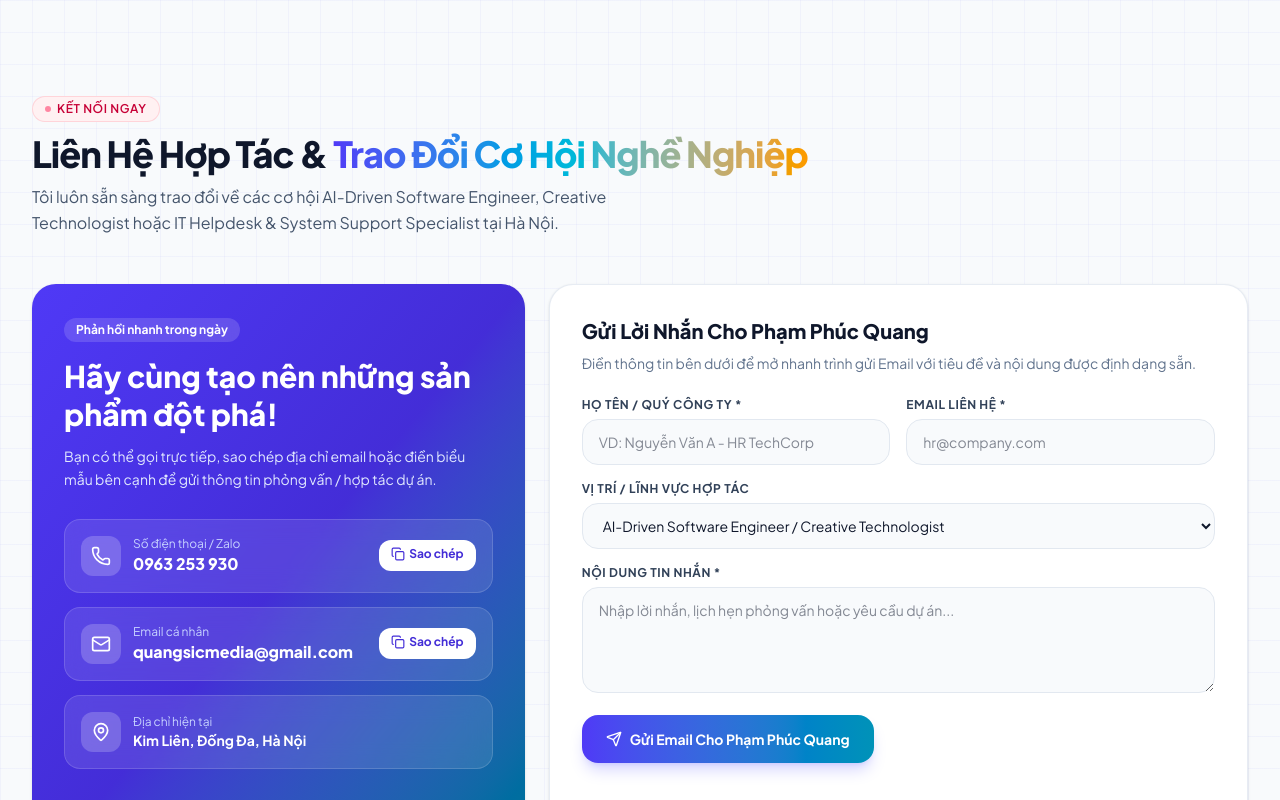
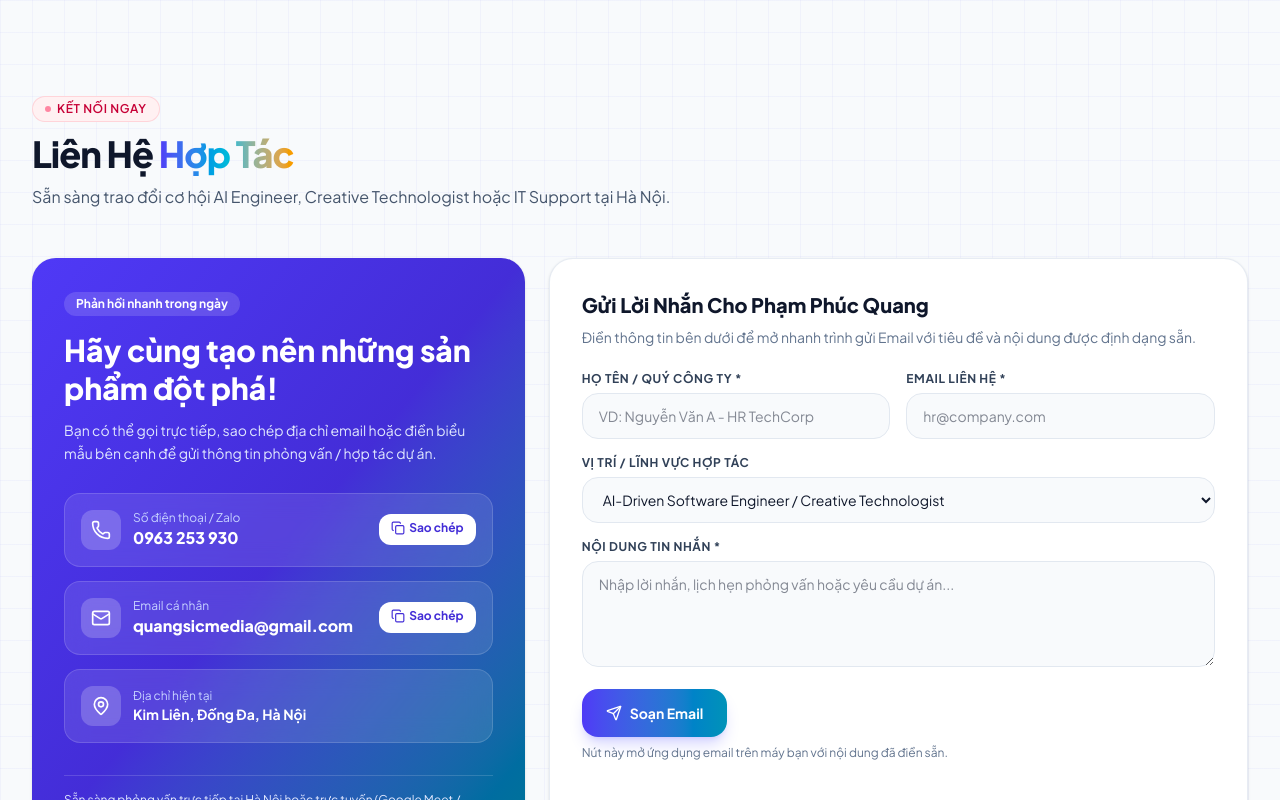
Before and after one commit to quangzz/cv-quang-portfolio, a React (Vite) app: page / in a window 1280 px wide. Shown: the part 8800-9600 px from the top of the page. Built offline with nearby package versions, Linux system fonts and the light colour scheme.

Commit message:
feat(contact): hien du email, doi nut Soan Email va rut gon tieu de

```diff
--- a/src/app/components/features/ContactSection.tsx
+++ b/src/app/components/features/ContactSection.tsx
@@ -90,9 +90,9 @@ export const ContactSection: React.FC = () => {
     <section id="contact" className="py-14 md:py-20">
       <SectionHeader
         badgeText="Kết Nối Ngay"
-        title="Liên Hệ Hợp Tác &"
-        highlightText="Trao Đổi Cơ Hội Nghề Nghiệp"
-        subtitle="Tôi luôn sẵn sàng trao đổi về các cơ hội AI-Driven Software Engineer, Creative Technologist hoặc IT Helpdesk & System Support Specialist tại Hà Nội."
+        title="Liên Hệ"
+        highlightText="Hợp Tác"
+        subtitle="Sẵn sàng trao đổi cơ hội AI Engineer, Creative Technologist hoặc IT Support tại Hà Nội."
         badgeVariant="rose"
       />
 
@@ -158,7 +158,7 @@ export const ContactSection: React.FC = () => {
                     <div className="text-xs text-indigo-200">Email cá nhân</div>
                     <a
                       href={`mailto:${PERSONAL_INFO.email}`}
-                      className="text-sm sm:text-base font-extrabold hover:underline truncate block"
+                      className="text-sm sm:text-base font-extrabold hover:underline break-all"
                     >
                       {PERSONAL_INFO.email}
                     </a>
@@ -324,13 +324,18 @@ export const ContactSection: React.FC = () => {
               />
             </div>
 
+            <div>
               <button
                 type="submit"
                 className="w-full sm:w-auto inline-flex items-center justify-center gap-2 px-6 py-3.5 rounded-2xl bg-gradient-to-r from-indigo-600 to-cyan-600 hover:from-indigo-700 hover:to-cyan-700 text-white font-bold text-sm shadow-lg shadow-indigo-500/25 transition-all cursor-pointer"
               >
                 <Send className="w-4 h-4" />
-              <span>Gửi Email Cho {PERSONAL_INFO.fullName}</span>
+                <span>Soạn Email</span>
               </button>
+              <p className="mt-2 text-xs text-slate-500 dark:text-slate-400">
+                Nút này mở ứng dụng email trên máy bạn với nội dung đã điền sẵn.
+              </p>
+            </div>
           </form>
         </BentoCard>
       </div>
```
Lines whose indentation alone changed are shown as unchanged.
